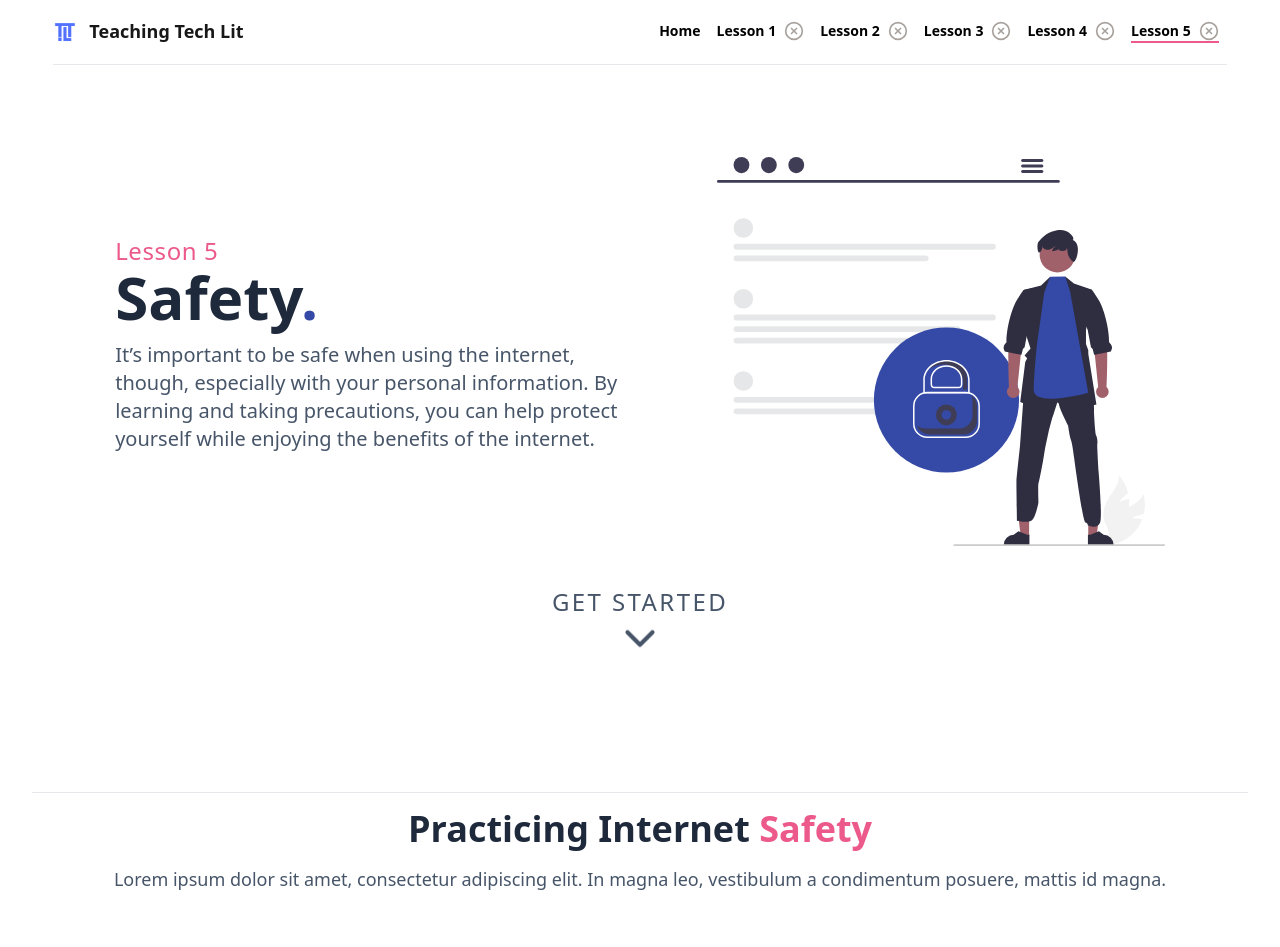
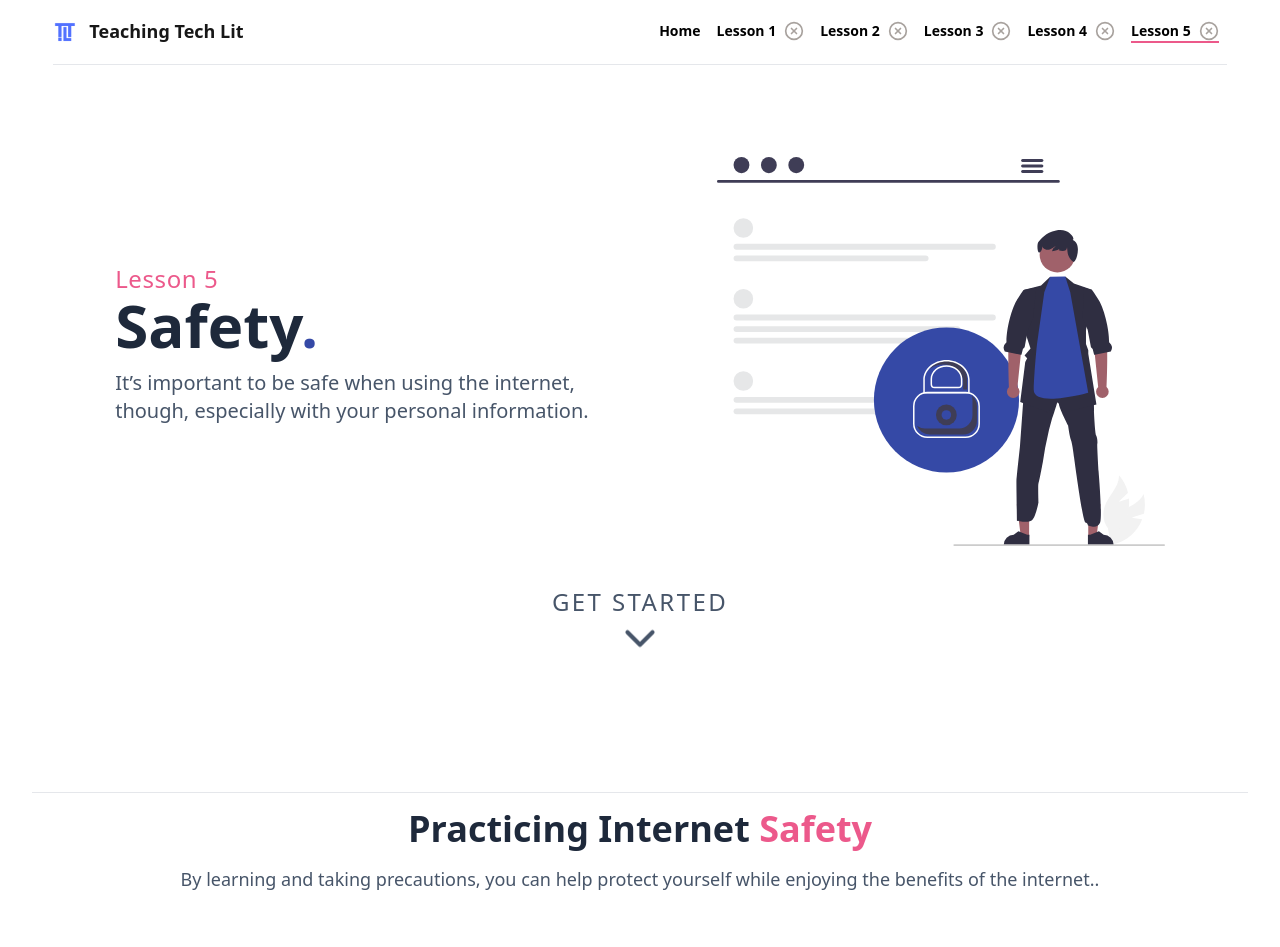
Before and after one commit to j-cleme/capstone_teaching-tech-lit, a SvelteKit app: page /safety in a window 1280 px wide. Shown: the top 947 px of the page. Built offline with nearby package versions, Linux system fonts and the light colour scheme.

Commit message:
Small changes to home, devices and safety

```diff
--- /dev/null
+++ b/src/lib/LearnMore.svelte
@@ -0,0 +1,13 @@
+<script>
+	import { ChevronDown } from 'lucide-svelte';
+	function scroll() {
+		window.scrollTo(0, 612);
+	}
+</script>
+
+<div class="flex flex-col items-center">
+	<p class=" tracking-widest text-2xl text-slate-600 font-light mt-10">LEARN MORE</p>
+	<div on:click={scroll} on:keypress={scroll} class="animate-bounce py-4">
+		<ChevronDown size={50} style="color:rgb(71, 85, 105);" />
+	</div>
+</div>
--- a/src/routes/+page.svelte
+++ b/src/routes/+page.svelte
@@ -1,7 +1,7 @@
 <script>
 	import Arrow from '$lib/Arrow.svelte';
 	import { base } from '$app/paths';
-	import GetStarted from '$lib/GetStarted.svelte';
+	import LearnMore from '$lib/LearnMore.svelte';
 </script>
 
 <svelte:head>
@@ -35,9 +35,9 @@
 				class="max-w-[35rem] max-h-[35rem]"
 			/>
 		</div>
-		<GetStarted />
+		<LearnMore />
 	</div>
-	<section class="flex flex-row justify-center items-center my-8">
+	<section class="flex md:flex-row flex-col justify-center items-center my-8">
 		<picture>
 			<img src="{base}/assets/attention.svg" alt="Attention SVG" />
 		</picture>
--- a/src/routes/devices/+page.svelte
+++ b/src/routes/devices/+page.svelte
@@ -9,7 +9,7 @@
 	<title>Lesson 1 - Devices</title>
 </svelte:head>
 
-<main class="flex flex-col justify-center m-auto">
+<main class="flex flex-col justify-center m-auto items-center">
 	<div
 		class="h-[91vh] flex flex-col items-center justify-items-center justify-center w-full border-b"
 	>
--- a/src/routes/safety/+page.svelte
+++ b/src/routes/safety/+page.svelte
@@ -22,8 +22,7 @@
 				</h1>
 				<p class="pt-3.5 lg:max-w-[47ch] text-xl text-slate-600 mb-3.5">
 					It’s important to be safe when using the internet, though, especially with your personal
-					information. By learning and taking precautions, you can help protect yourself while
-					enjoying the benefits of the internet.
+					information.
 				</p>
 			</div>
 			<!-- svelte-ignore a11y-img-redundant-alt -->
@@ -39,8 +38,8 @@
 		Practicing Internet <span class="text-[#ec598b]">Safety</span>
 	</h2>
 	<p class="text-slate-600 my-4 text-lg">
-		Lorem ipsum dolor sit amet, consectetur adipiscing elit. In magna leo, vestibulum a condimentum
-		posuere, mattis id magna.
+		By learning and taking precautions, you can help protect yourself while enjoying the benefits of
+		the internet..
 	</p>
 	<div class="flex flex-row jusify-center w-full items-center justify-center my-6">
 		<div class="flex flex-col p-4">
```
